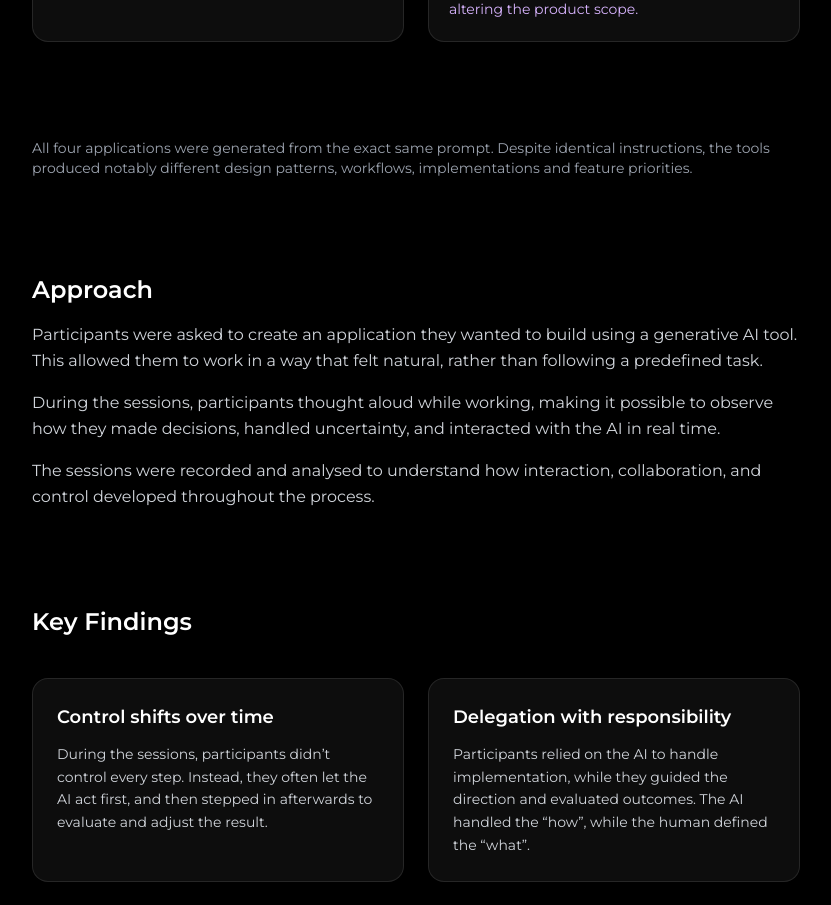
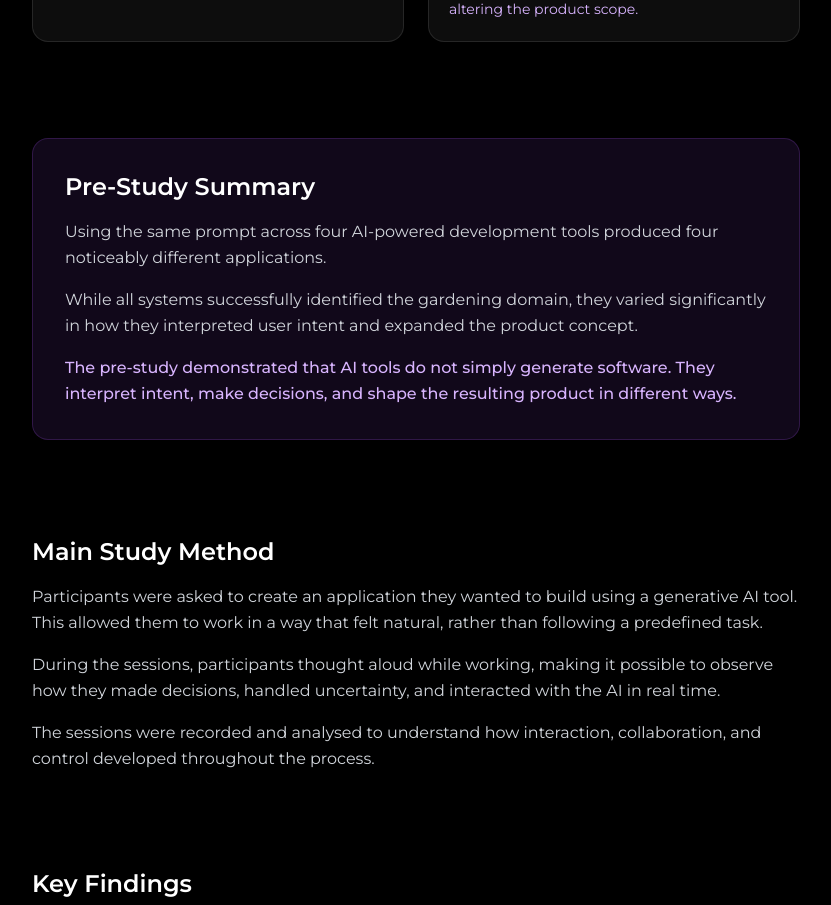
Before and after one commit to MatildaViberg/Portfolio, a React (Create React App) app: page /Thesis in a window 1280 px wide. Shown: the part 3020-3925 px from the top of the page, without its empty margins (224-1055 px from the left). Built offline with nearby package versions, Linux system fonts and the light colour scheme; a web font is replaced by a local one.

Commit message:
new modal design

```diff
--- a/src/Components/Thesis.jsx
+++ b/src/Components/Thesis.jsx
@@ -198,18 +198,38 @@ export default function Thesis() {
                     </div>
 
 
-                    <section className="space-y-4">
-                        <p className="text-gray-400 text-sm">
-                            All four applications were generated from the exact same prompt.
-                            Despite identical instructions, the tools produced notably different
-                            design patterns, workflows, implementations and feature priorities.
+
+                    <section className="mt-12">
+                        <div className="bg-purple-500/10 border border-purple-500/20 rounded-2xl p-8">
+
+                            <h2 className="text-2xl font-semibold mb-4">
+                                Pre-Study Summary
+                            </h2>
+
+                            <p className="text-gray-300 leading-relaxed mb-4">
+                                Using the same prompt across four AI-powered development tools
+                                produced four noticeably different applications.
                             </p>
+
+                            <p className="text-gray-300 leading-relaxed mb-4">
+                                While all systems successfully identified the gardening domain,
+                                they varied significantly in how they interpreted user intent and
+                                expanded the product concept.
+                            </p>
+
+                            <p className="text-purple-300 leading-relaxed font-medium">
+                                The pre-study demonstrated that AI tools do not simply generate software.
+                                They interpret intent, make decisions, and shape the resulting product
+                                in different ways.
+                            </p>
+
+                        </div>
                     </section>
 
 
                     {/* APPROACH */}
                     <section className="space-y-4">
-                        <h2 className="text-2xl font-semibold">Approach</h2>
+                        <h2 className="text-2xl font-semibold">Main Study Method </h2>
 
                         <p className="text-gray-300 leading-relaxed">
                             Participants were asked to create an application they wanted to build
@@ -354,24 +374,29 @@ export default function Thesis() {
                         <h2 className="text-3xl font-bold mb-6">
                             {selectedTool.name}
                         </h2>
-
+                        <div className="px-4 pt-6">
                             <img
                                 src={selectedTool.image}
                                 alt={selectedTool.name}
                                 className="w-full h-auto rounded-lg object-cover"
+
                             />
 
-                        <h3 className="text-xl font-semibold mb-3">
+                            <h3 className="text-xl font-semibold mt-4 mb-4">
                                 Key Observations
                             </h3>
 
-                        <ul className="space-y-2 text-gray-300 mb-6">
+
+                            <ul className="space-y-4 text-gray-300 mb-6">
                                 {selectedTool.observations.map((item) => (
                                     <li key={item}>• {item}</li>
                                 ))}
                             </ul>
+                        </div>
+                        <div className="bg-white/5 rounded-2xl p-6 mt-6">
 
-                        <h3 className="text-xl font-semibold mb-3">
+
+                            <h3 className="text-xl font-semibold mt-8 mb-4">
                                 Research Takeaway
                             </h3>
 
@@ -380,6 +405,7 @@ export default function Thesis() {
                             </p>
                         </div>
                     </div>
+                </div>
             )}
         </div>
     );
```
Lines whose indentation alone changed are shown as unchanged.
